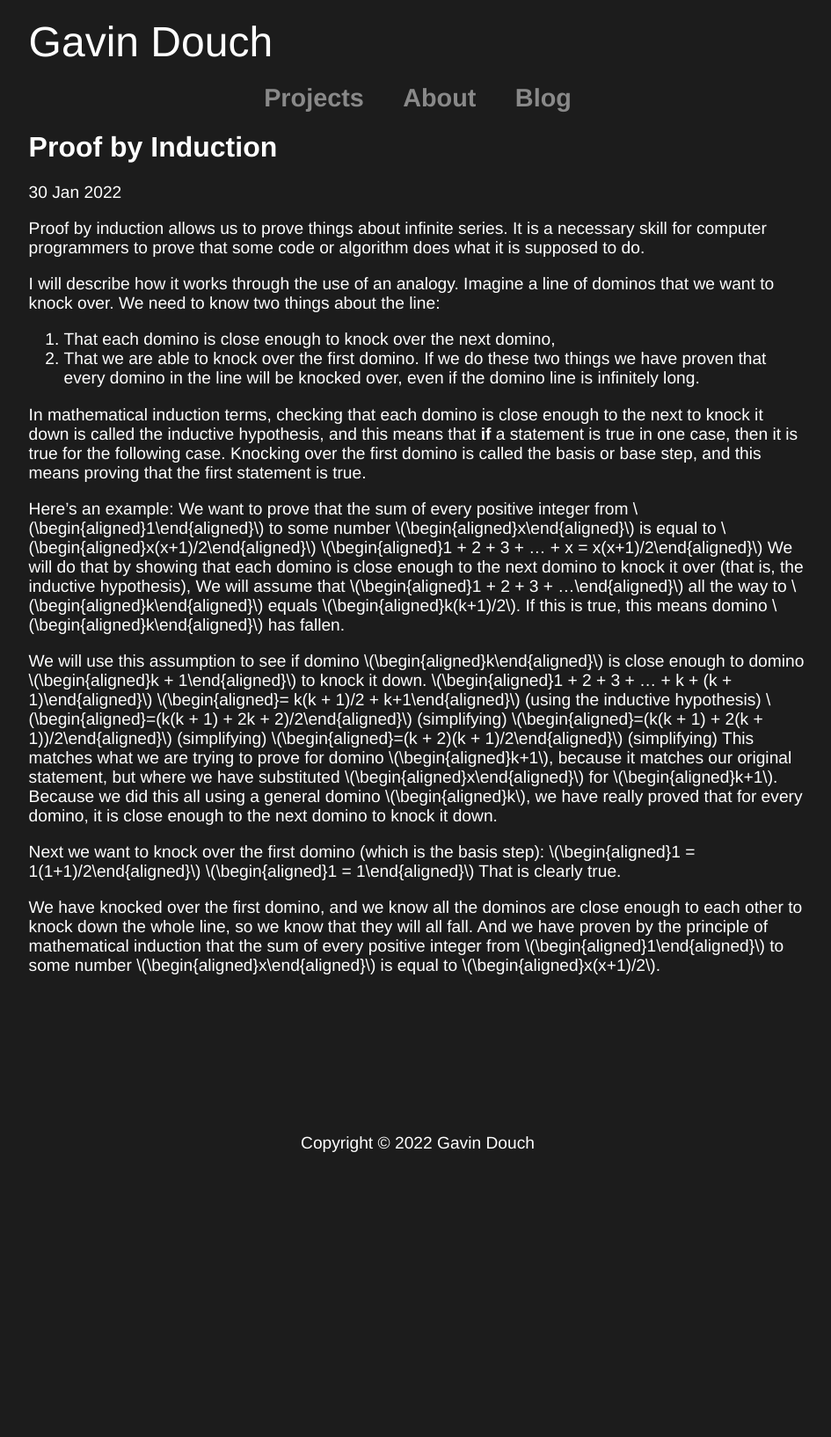
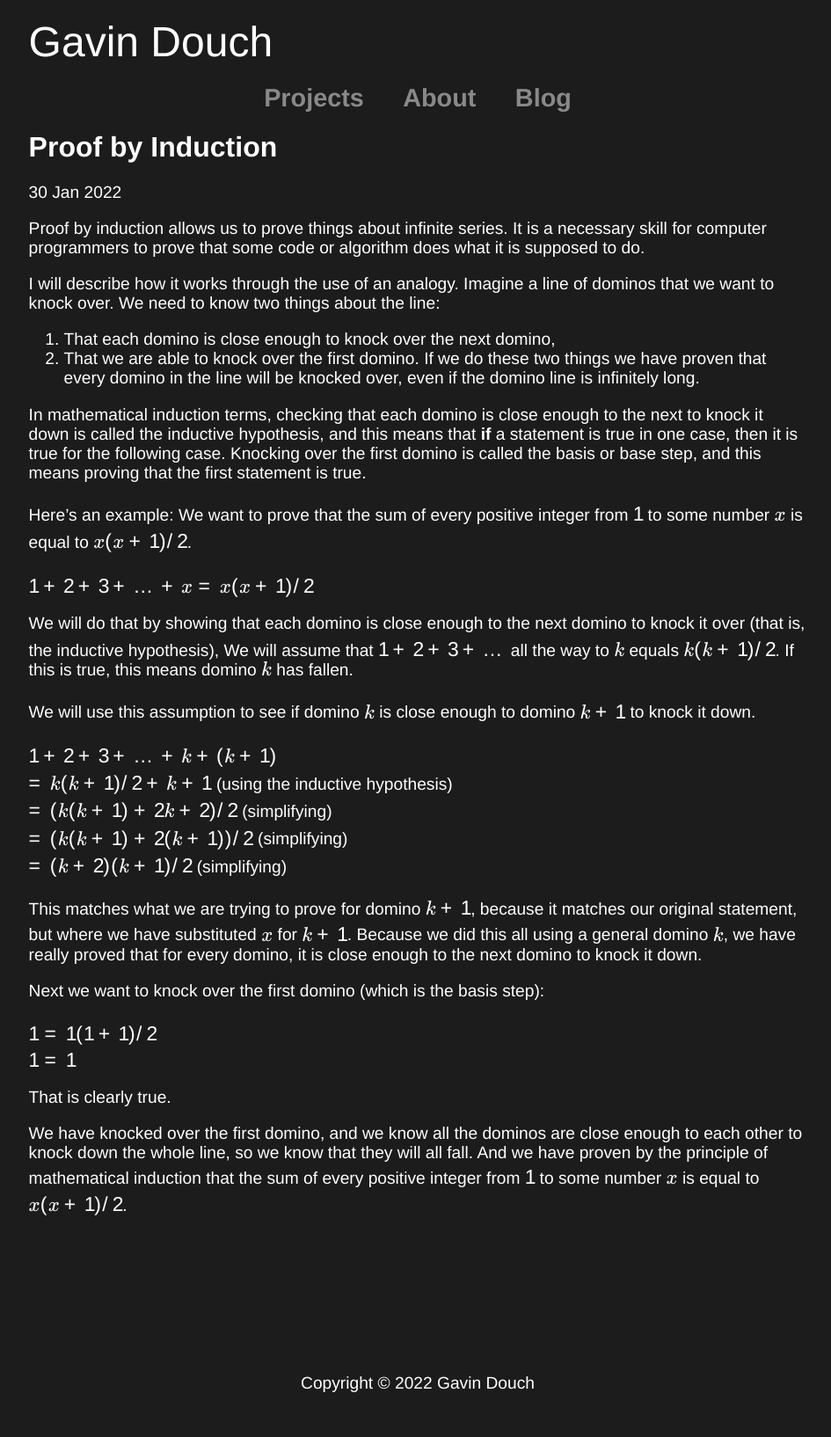
Before and after one commit to Coedice/website, a Jekyll site: the page built from _posts/2022-01-30-induction.md, in a window 1280 px wide. Shown: the whole page at 88% size, without its empty margins (165-1110 px from the left). Built offline with Jekyll 4.4.1, drawn with Linux system fonts in a browser that asks for light colours; formulas are drawn with MathJax 3; before the commit the page ends 1361 px from its top, so only the background shows below that.

Commit message:
Add MathJax support
- Fix index.html Jekyll indentation

```diff
--- a/_layouts/default.html
+++ b/_layouts/default.html
@@ -9,6 +9,9 @@
 		<meta name="theme-color" content="#1c1c1c">
 		<link rel="stylesheet" href="{{ 'assets/css/styles.css' | relative_url }}">
 		{% include icons.html %}
+		{% if page.use_math %}
+			{% include mathjax_support.html %}
+		{% endif %}
 	</head>
 	<body>
 		<div id="main">
--- a/_posts/2022-01-30-induction.md
+++ b/_posts/2022-01-30-induction.md
@@ -13,24 +14,30 @@ In mathematical induction terms, checking that each domino is close enough to th
 Knocking over the first domino is called the basis or base step, and this means proving that the first statement is true.
 
 Here’s an example:
-We want to prove that the sum of every positive integer from $$\begin{aligned}1\end{aligned}$$ to some number $$\begin{aligned}x\end{aligned}$$ is equal to $$\begin{aligned}x(x+1)/2\end{aligned}$$
-$$\begin{aligned}1 + 2 + 3 + … + x = x(x+1)/2\end{aligned}$$
+We want to prove that the sum of every positive integer from $1$ to some number $x$ is equal to $x(x+1)/2$.
+
+$1 + 2 + 3 + … + x = x(x+1)/2$
+
 We will do that by showing that each domino is close enough to the next domino to knock it over (that is, the inductive hypothesis),
-We will assume that $$\begin{aligned}1 + 2 + 3 + …\end{aligned}$$ all the way to $$\begin{aligned}k\end{aligned}$$ equals $$\begin{aligned}k(k+1)/2$$. If this is true, this means domino $$\begin{aligned}k\end{aligned}$$ has fallen.
+We will assume that $1 + 2 + 3 + …$ all the way to $k$ equals $k(k+1)/2$. If this is true, this means domino $k$ has fallen.
 
-We will use this assumption to see if domino $$\begin{aligned}k\end{aligned}$$ is close enough to domino $$\begin{aligned}k + 1\end{aligned}$$ to knock it down.
-$$\begin{aligned}1 + 2 + 3 + … + k + (k + 1)\end{aligned}$$
-$$\begin{aligned}= k(k + 1)/2 + k+1\end{aligned}$$			(using the inductive hypothesis)
-$$\begin{aligned}=(k(k + 1) + 2k + 2)/2\end{aligned}$$		(simplifying)
-$$\begin{aligned}=(k(k + 1) + 2(k + 1))/2\end{aligned}$$		(simplifying)
-$$\begin{aligned}=(k + 2)(k + 1)/2\end{aligned}$$			(simplifying)
-This matches what we are trying to prove for domino $$\begin{aligned}k+1$$, because it matches our original statement, but where we have substituted $$\begin{aligned}x\end{aligned}$$ for $$\begin{aligned}k+1$$.
-Because we did this all using a general domino $$\begin{aligned}k$$, we have really proved that for every domino, it is close enough to the next domino to knock it down.
+We will use this assumption to see if domino $k$ is close enough to domino $k + 1$ to knock it down.
+
+$1 + 2 + 3 + … + k + (k + 1)$\
+$= k(k + 1)/2 + k+1$			(using the inductive hypothesis)\
+$=(k(k + 1) + 2k + 2)/2$		(simplifying)\
+$=(k(k + 1) + 2(k + 1))/2$		(simplifying)\
+$=(k + 2)(k + 1)/2$			(simplifying)
+
+This matches what we are trying to prove for domino $k+1$, because it matches our original statement, but where we have substituted $x$ for $k+1$.
+Because we did this all using a general domino $k$, we have really proved that for every domino, it is close enough to the next domino to knock it down.
 
 Next we want to knock over the first domino (which is the basis step):
-$$\begin{aligned}1 = 1(1+1)/2\end{aligned}$$
-$$\begin{aligned}1 = 1\end{aligned}$$
+
+$1 = 1(1+1)/2$\
+$1 = 1$
+
 That is clearly true.
 
 We have knocked over the first domino, and we know all the dominos are close enough to each other to knock down the whole line, so we know that they will all fall.
-And we have proven by the principle of mathematical induction that the sum of every positive integer from $$\begin{aligned}1\end{aligned}$$ to some number $$\begin{aligned}x\end{aligned}$$ is equal to $$\begin{aligned}x(x+1)/2$$.
+And we have proven by the principle of mathematical induction that the sum of every positive integer from $1$ to some number $x$ is equal to $x(x+1)/2$.
```
Also changed, not shown: other parts of _posts/2022-01-30-induction.md (+1 -0 lines), _includes/mathjax_support.html (added, +23 -0 lines), index.html (indentation only).
